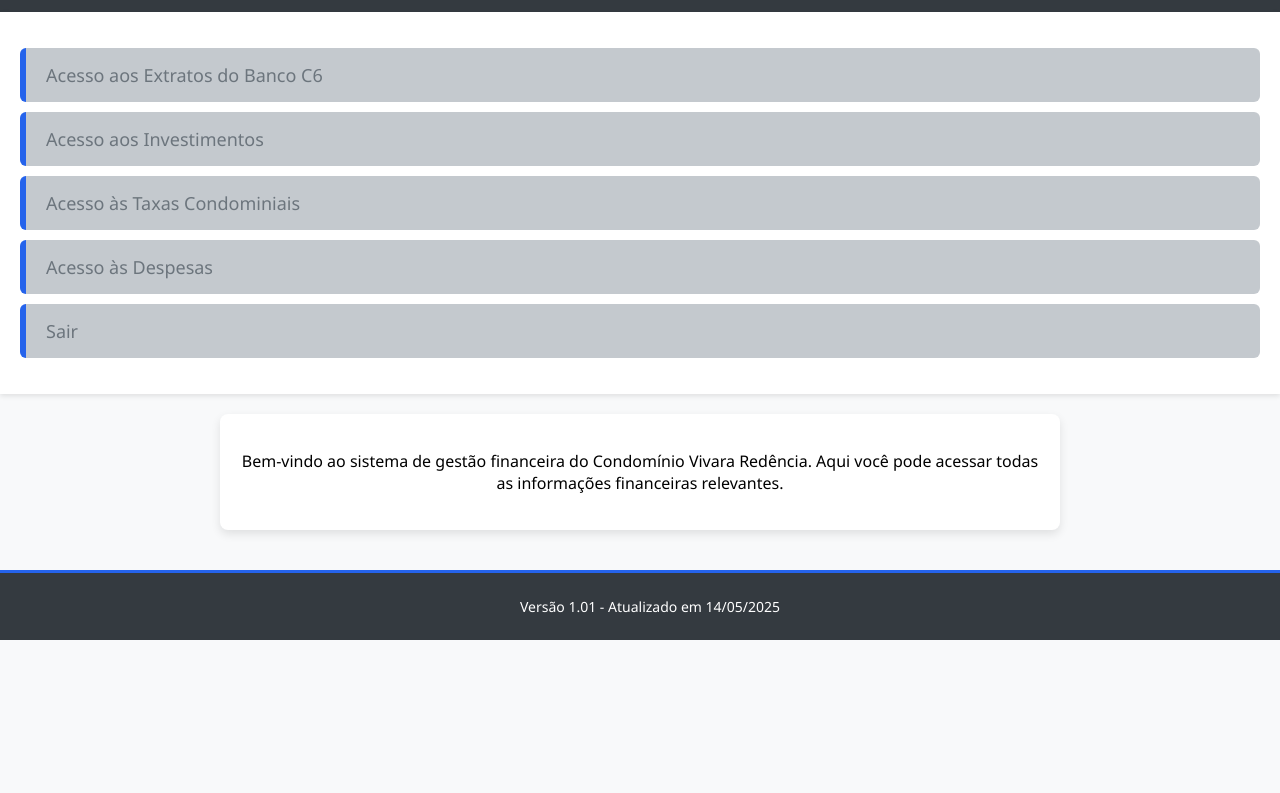
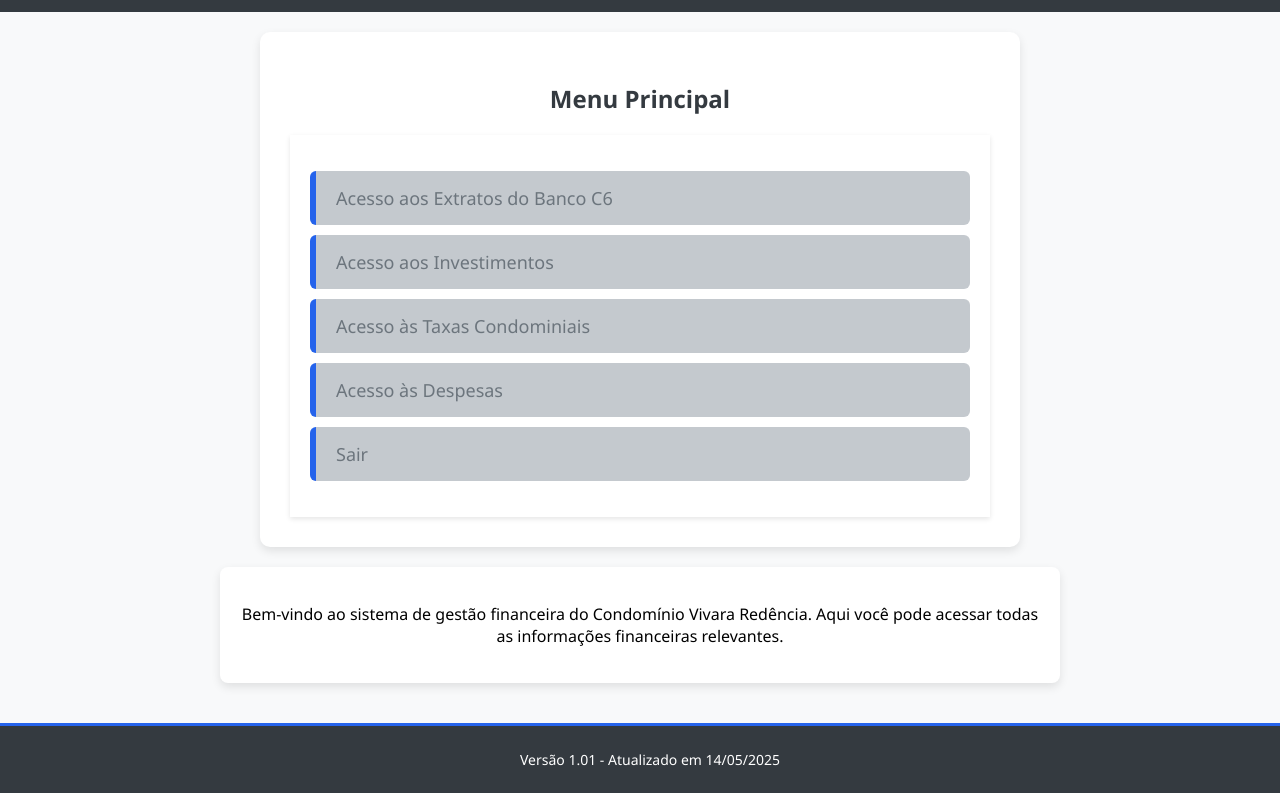
Before and after one commit to RCBonna/vivara, a website: page inicio.html in a window 1280 px wide. Shown: the part 61-854 px from the top of the page. Before the commit the page ends 800 px from the top, so only its background shows below. Drawn offline with Linux system fonts and the light colour scheme.

Commit message:
ajustes menu inicial

```diff
--- a/inicio.html
+++ b/inicio.html
@@ -10,6 +10,8 @@
     <header>
       <h1>Condomínio Vivara Redência - Gestão Financeira</h1>
     </header>
+    <div class="container">
+      <h2>Menu Principal</h2>
       <nav>
         <ul>
           <li>
@@ -29,6 +31,7 @@
           <li><a href="logout.html" target="_blank">Sair</a></li>
         </ul>
       </nav>
+    </div>
       <main>
       <p>
         Bem-vindo ao sistema de gestão financeira do Condomínio Vivara Redência.
```
Lines whose indentation alone changed are shown as unchanged.
